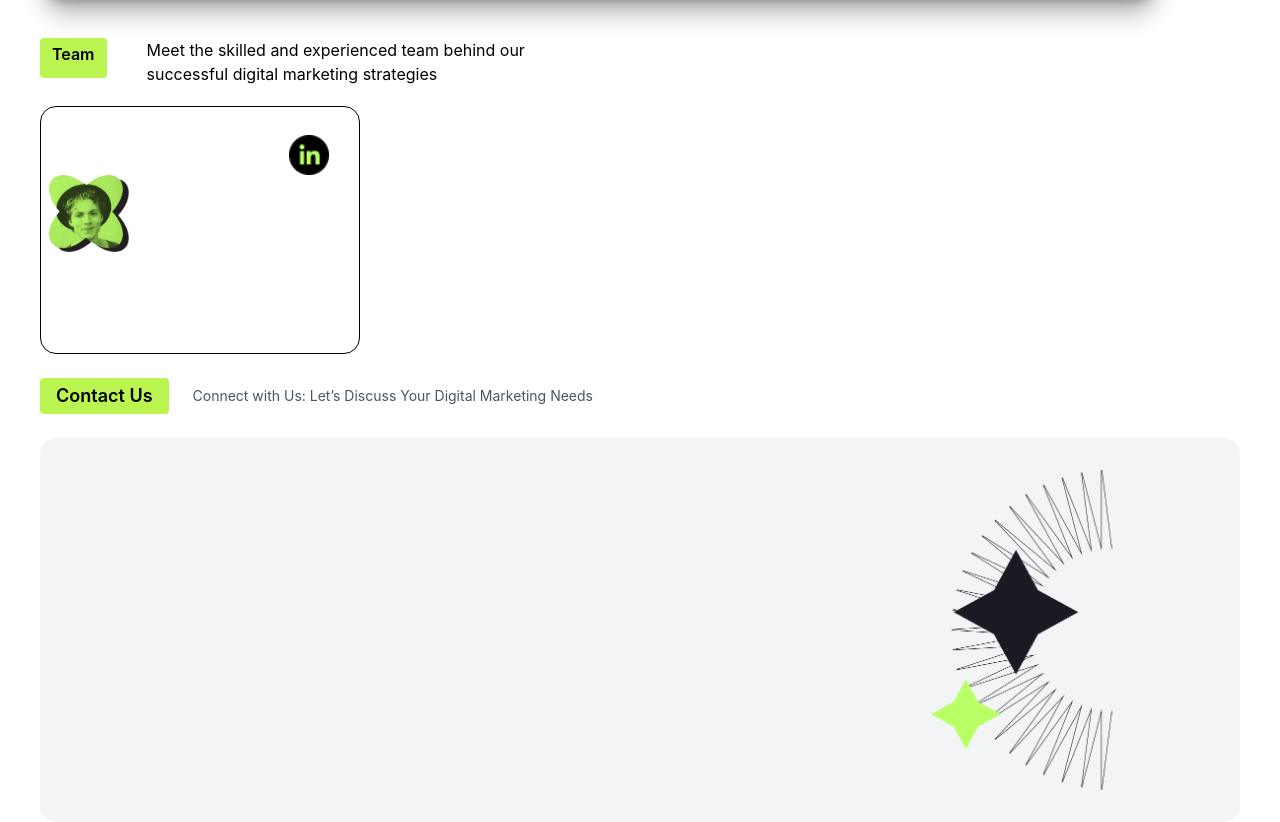
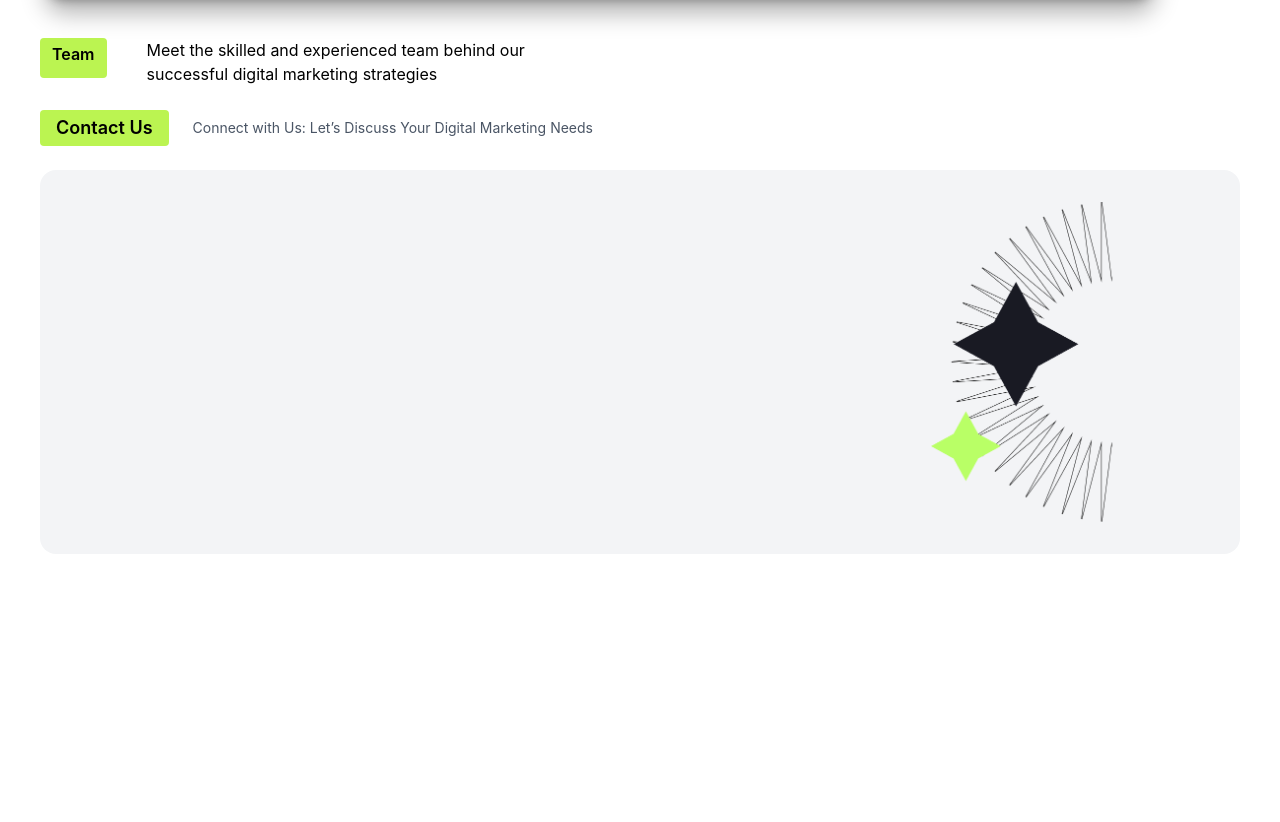
Before and after one commit to dattapatil8/Positivus, a React app in the folder Frontend/: page / in a window 1280 px wide. Shown: the part 3200-4022 px from the top of the page. After the commit the page ends 3754 px from the top, so only its background shows below. Built offline with nearby package versions, Linux system fonts and the light colour scheme; the HTML template or start-up script is replaced by a standard one.

Commit message:
Remove the incorrect code

```diff
--- a/Frontend/src/Container/Teams.jsx
+++ b/Frontend/src/Container/Teams.jsx
@@ -10,17 +10,6 @@ export function Teams(){
                  successful digital marketing strategies</p>
         </div>
 
-        <div className=" ml-10 mt-5 p-2 flex border rounded-2xl w-80 h-62">
-            <div className="">
-                <img className="mt-5 ml-60 w-10"
-                src={SocialIcon} />
-
-                    <div className="flex ">
-                <img className="w-20"
-                 src={Profile1} />
-                 </div>
-            </div>
-        </div>
         </>
     )
 }
```
